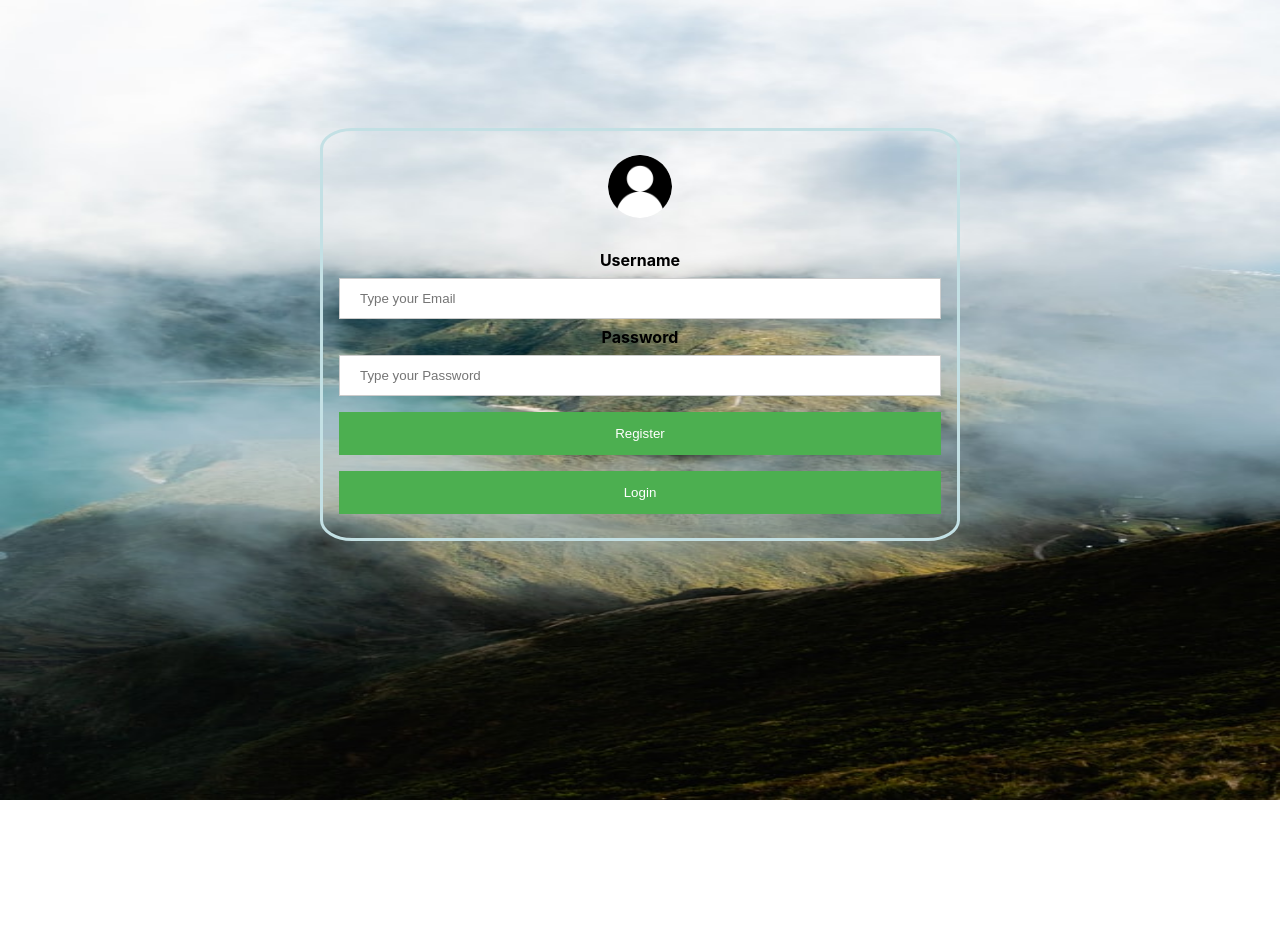
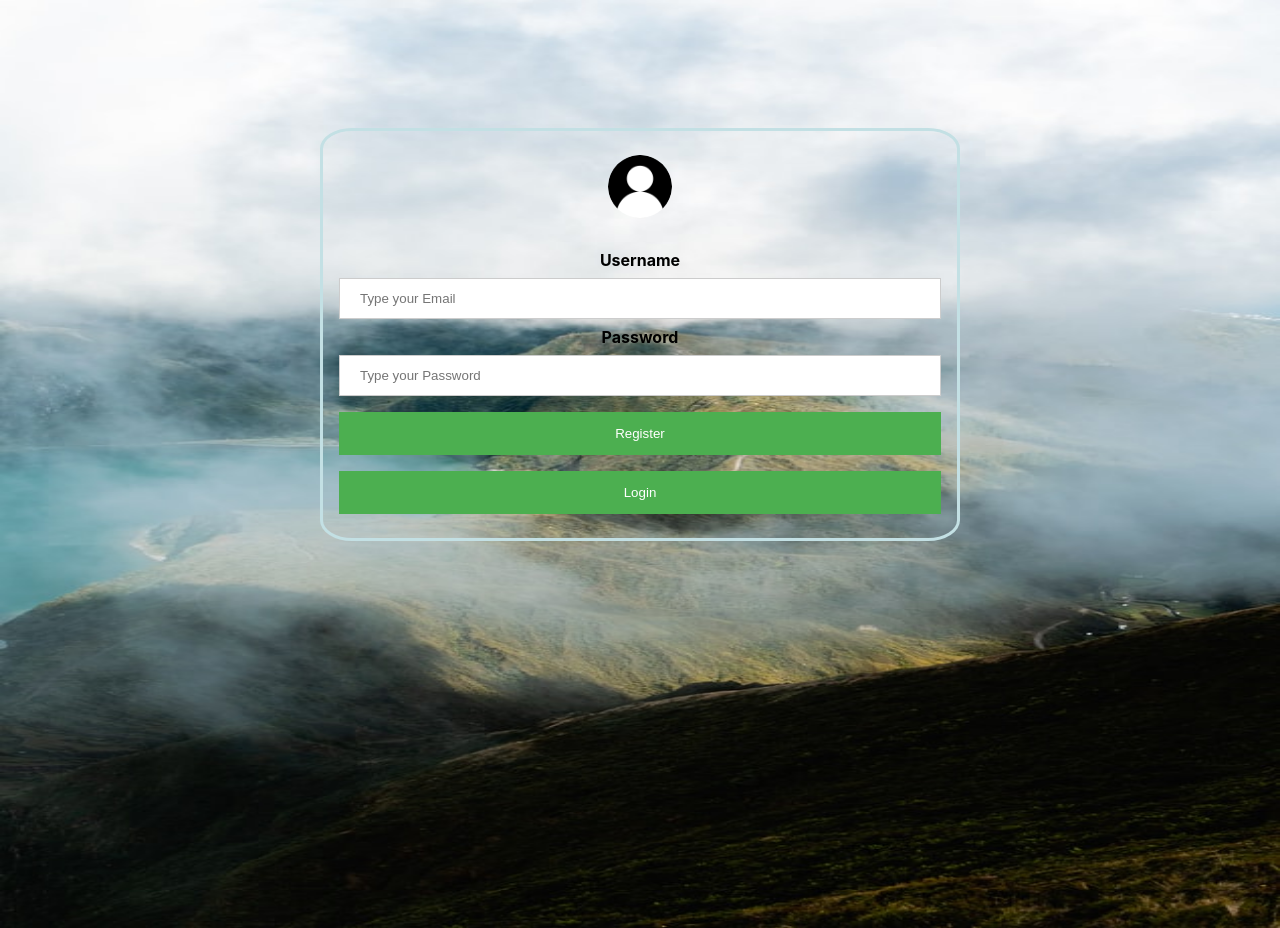
Before and after one commit to 5798manishkumawat/ToDo-List-using-ReactJs-on-localstorage, a React (Create React App) app: page / in a window 1280 px wide. Before the commit the page ends 800 px from the top, so only its background shows below. Built offline with nearby package versions, Linux system fonts and the light colour scheme; the HTML template or start-up script is replaced by a standard one.

Commit message:
Routing added

```diff
--- a/src/App.css
+++ b/src/App.css
@@ -1,15 +1,19 @@
 html {
 	font-family: "Lucida Sans", sans-serif;
-	background-image: url("bg1.jpg");
 	background-repeat: no-repeat;
 	background-size: 100% 100%;
-	height: 100%;
+	margin: 0%;
 }
 
 * {
 	box-sizing: border-box;
 }
-
+.bg {
+	background-repeat: no-repeat;
+	background-size: 100% 100%;
+	height: 100vh;
+	margin: 0%;
+}
 .form {
 	border: 3px solid #c3e0e4;
 	border-radius: 5%;
@@ -92,11 +96,6 @@ span.psw {
 	width: 100%;
 }
 
-.todolist {
-	width: 100%;
-	box-sizing: border-box;
-	margin-bottom: 10%;
-}
 .todo_page {
 	box-sizing: border-box;
 	flex-direction: column;
--- a/src/App.js
+++ b/src/App.js
@@ -1,18 +1,20 @@
 import React from "react";
 import "./App.css";
 import LOGIN from "./componenets/login";
+
 import {
 	BrowserRouter as Router,
 	Route
   } from "react-router-dom";
 
-function App() {
+
+
+const App = () => {
 	return (
-		<Router>
-		<div className="bg">
+			<Router>
 			<Route path="/"><LOGIN /></Route>
-		</div>
-		</Router>
+			</Router>
+
 	);
 }
 
--- a/src/componenets/login.jsx
+++ b/src/componenets/login.jsx
@@ -70,7 +70,7 @@ function Login() {
 	};
 
 	return (
-		<div>
+		<div className="bg">
 			{currentEmail.length === 0 && (
 				<center>
 					<div className="form">
--- a/src/componenets/todo.jsx
+++ b/src/componenets/todo.jsx
@@ -30,13 +30,12 @@ function Todo (props) {
 	const updateTask = (id) => {
 
 		const List = [...list];
-
+		console.log(updating);
 		List.map((task) => {
 			if (task.id === id) {
 				task.value = updating;
 			}
 		});
-		console.log(List);
 		setlist(List);
 		setisediting(null);
 		localStorage.setItem(`store${props.passEmail}`, JSON.stringify(List));
--- a/src/componenets/todoList.jsx
+++ b/src/componenets/todoList.jsx
@@ -12,15 +12,9 @@ function TodoList ({isediting,setUpdating,setisediting,updateTask,removeTask,don
 										<input
 											name="editinput"
 											type="text"
-											value={task.value}
+											defaultValue={task.value}
 											onChange={(e)=>setUpdating(e.target.value)}
 										/>
-										{/* <button
-											className="edittaskbtn"
-											onClick={() => updateTask(task.id)}
-										>
-											UpdateTask
-										</button> */}
 										<i className="fa fa-check ubtn" aria-hidden="true" onClick={() => updateTask(task.id)}></i>
 									</div>
 								);
--- a/src/index.css
+++ b/src/index.css
@@ -1,15 +1,16 @@
 body {
-  margin: 0;
-  font-family: -apple-system, BlinkMacSystemFont, 'Segoe UI', 'Roboto', 'Oxygen',
-    'Ubuntu', 'Cantarell', 'Fira Sans', 'Droid Sans', 'Helvetica Neue',
-    sans-serif;
-  -webkit-font-smoothing: antialiased;
-  -moz-osx-font-smoothing: grayscale;
-
+	margin: 0;
+	font-family: -apple-system, BlinkMacSystemFont, "Segoe UI", "Roboto", "Oxygen",
+		"Ubuntu", "Cantarell", "Fira Sans", "Droid Sans", "Helvetica Neue",
+		sans-serif;
+	-webkit-font-smoothing: antialiased;
+	-moz-osx-font-smoothing: grayscale;
+	background-repeat: no-repeat;
+	background-size: 100% 100%;
+	background-image: url("bg3.jpg");
 }
 
-
 code {
-  font-family: source-code-pro, Menlo, Monaco, Consolas, 'Courier New',
-    monospace;
+	font-family: source-code-pro, Menlo, Monaco, Consolas, "Courier New",
+		monospace;
 }
--- a/src/todo.css
+++ b/src/todo.css
@@ -1,9 +1,8 @@
 html {
 	font-family: "Lucida Sans", sans-serif;
-	background-image: url("bg3.jpg");
 	background-repeat: no-repeat;
 	background-size: 100% 100%;
-	height: 100vh;
+	margin: 0%;
 }
 
 * {
@@ -109,6 +108,8 @@ input[name="editinput"] {
 .tasktitle {
 	width: 70%;
 	box-sizing: border-box;
+	display: block;
+	overflow-wrap: break-word;
 	float: left;
 	padding-top: 0px;
 }
@@ -121,9 +122,8 @@ input[name="editinput"] {
 
 .todolist {
 	width: 90%;
-	height: 60%;
+	height: 55%;
 	box-sizing: border-box;
-	margin-bottom: 10%;
 	overflow-y: scroll;
 }
 
```
